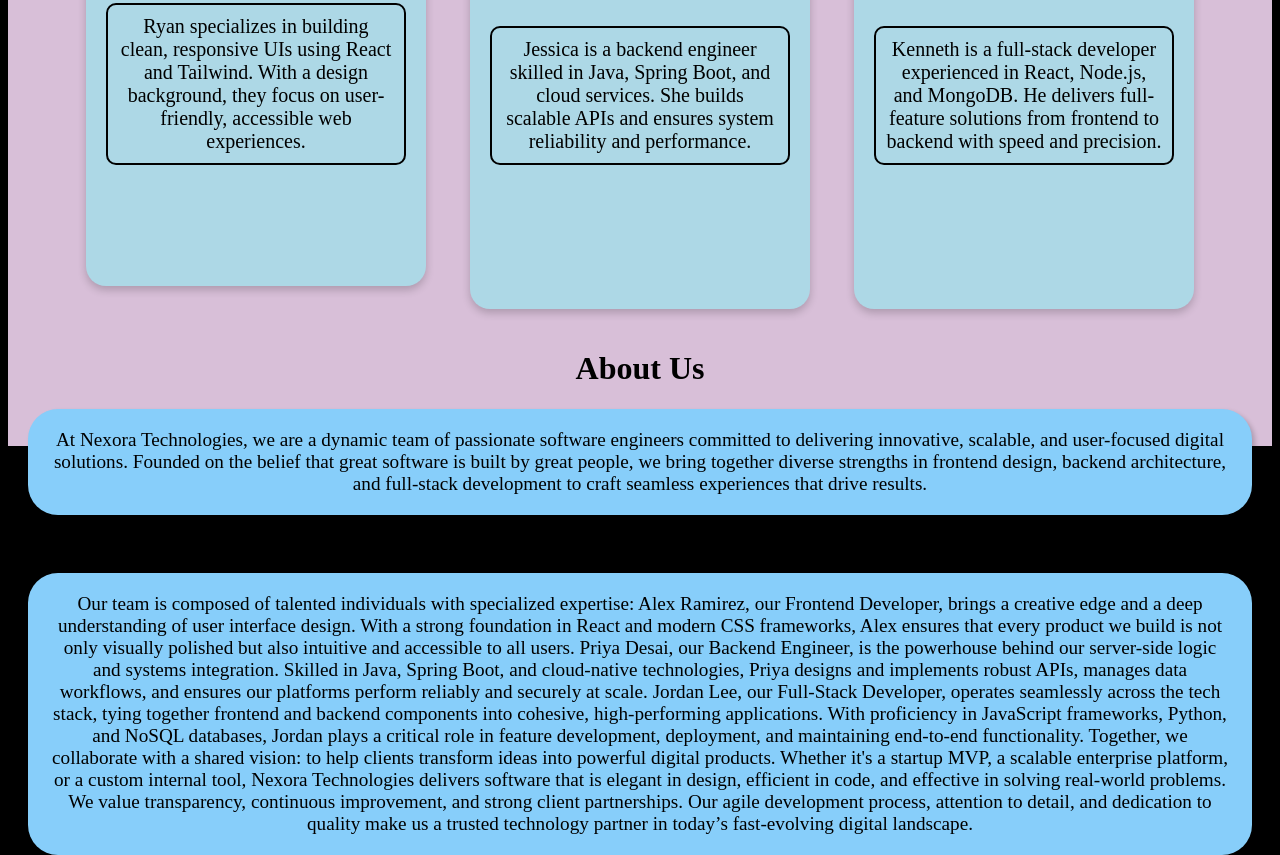
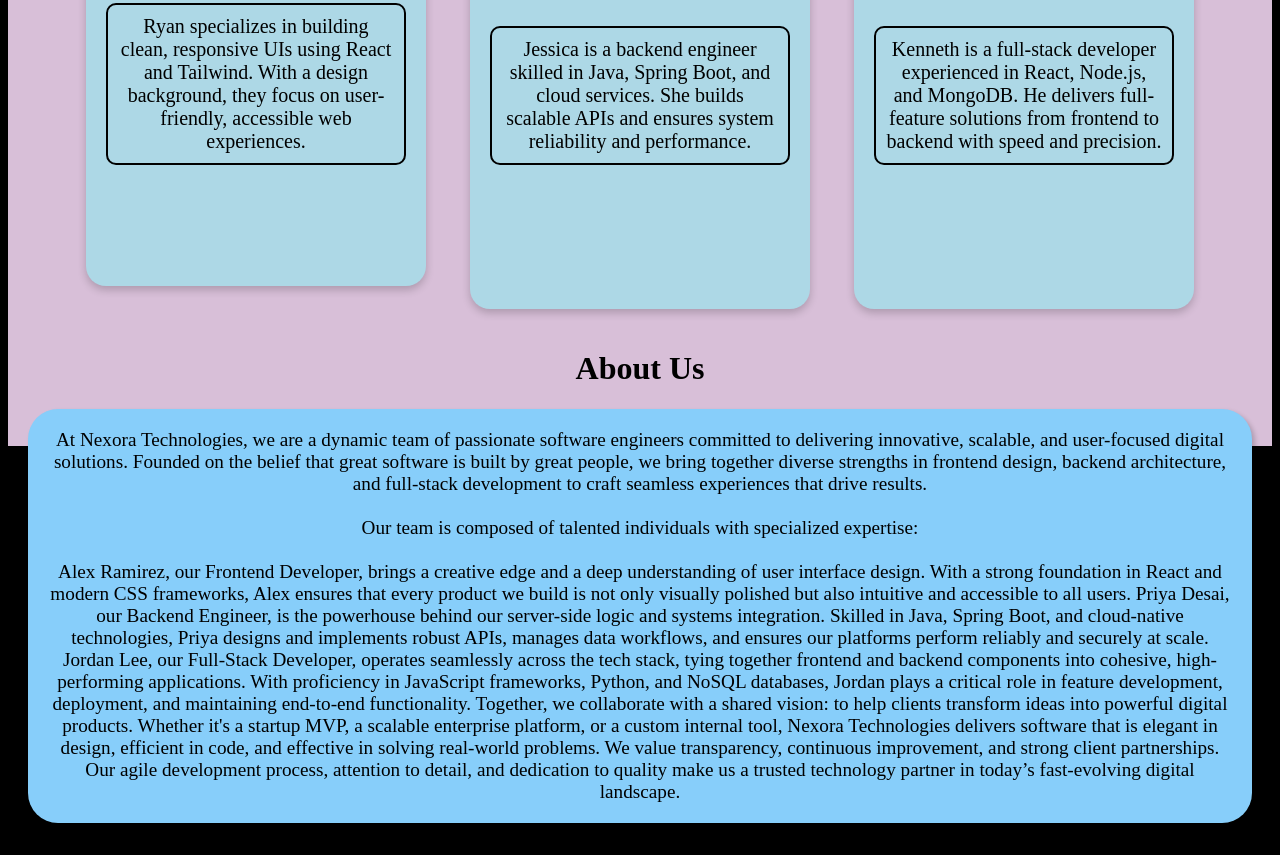
Before and after one commit to samarmalla/3profilecards, a plain HTML site: page index.html in a window 1280 px wide. Shown: the part 362-1217 px from the top of the page. After the commit the page ends 1185 px from the top, so only its background shows below. Drawn offline with Linux system fonts and the light colour scheme.

Commit message:
final update

```diff
--- a/index.html
+++ b/index.html
@@ -48,11 +48,11 @@
         <p>At Nexora Technologies, we are a dynamic team of passionate software engineers committed to delivering innovative,
             scalable, and user-focused digital solutions. Founded on the belief that great software is built by great people,
             we bring together diverse strengths in frontend design, backend architecture, and full-stack development to craft
-            seamless experiences that drive results.</p>
-        <br>
-        <p>Our team is composed of talented individuals with specialized expertise:
+            seamless experiences that drive results.
+        <br><br>
+        Our team is composed of talented individuals with specialized expertise:
 
-Alex Ramirez, our Frontend Developer, brings a creative edge and a deep understanding of user interface design. With a strong foundation in React and modern CSS frameworks, Alex ensures that every product we build is not only visually polished but also intuitive and accessible to all users.
+<br><br>Alex Ramirez, our Frontend Developer, brings a creative edge and a deep understanding of user interface design. With a strong foundation in React and modern CSS frameworks, Alex ensures that every product we build is not only visually polished but also intuitive and accessible to all users.
 
 Priya Desai, our Backend Engineer, is the powerhouse behind our server-side logic and systems integration. Skilled in Java, Spring Boot, and cloud-native technologies, Priya designs and implements robust APIs, manages data workflows, and ensures our platforms perform reliably and securely at scale.
 
```
